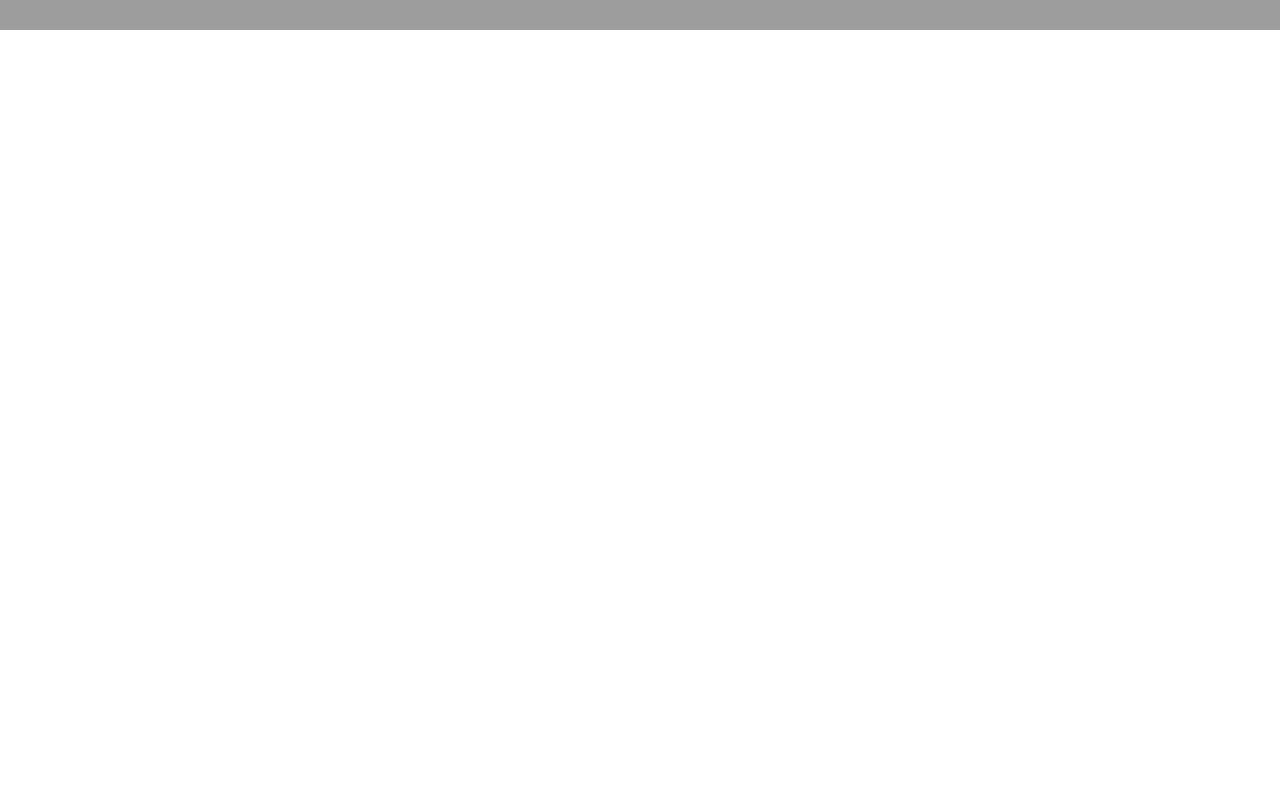
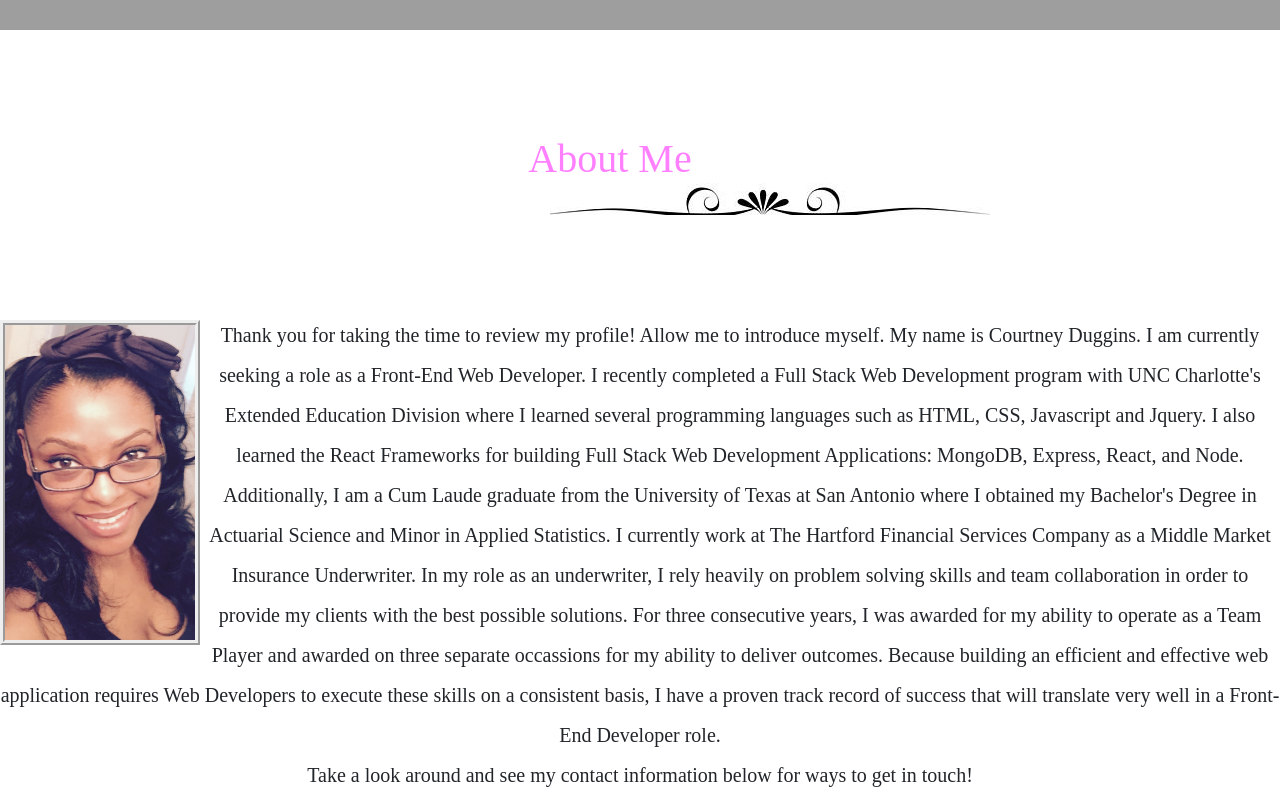
Before and after one commit to courtneyduggins/Final_Portfolio, a React (Create React App) app in the folder portfolio/: page / in a window 1280 px wide. Shown: the part 720-1531 px from the top of the page. Before the commit the page ends 800 px from the top, so only its background shows below. Built offline with nearby package versions, Linux system fonts and the light colour scheme; grey boxes are pictures that could not be loaded.

Commit message:
fixed formating for About page and added profile picture

```diff
--- a/portfolio/src/App.js
+++ b/portfolio/src/App.js
@@ -16,6 +16,7 @@ class App extends Component {
       //  <About/>
       <div className="main">
       <Hero/>
+      <About/>
         {/* <div className="Navigation-bar">
           <Example />
           <div className="Carousel-space">
--- a/portfolio/src/components/jumbotron/jumbotron.css
+++ b/portfolio/src/components/jumbotron/jumbotron.css
@@ -63,7 +63,7 @@ h2, .myTitle {
     font-size: 70px;
     padding-bottom: 10px;
     /* letter-spacing: .10em; */
-    margin: 100px auto 0px 490px;
+    margin: 100px auto 0px 500px;
     overflow: hidden;
     white-space: nowrap;
     border-right: .15em solid transparent;
--- a/portfolio/src/components/navbar/navbar.js
+++ b/portfolio/src/components/navbar/navbar.js
@@ -1,5 +1,6 @@
 import React from 'react';
 // import './navbar.css';
+
 import {
   Collapse,
   Navbar,
--- a/portfolio/src/pages/about.js
+++ b/portfolio/src/pages/about.js
@@ -1,79 +1,79 @@
 import React from "react";
-import { Button, Modal, ModalHeader, ModalBody, ModalFooter } from 'reactstrap';
-// import {AppRegistry, View, Image} from 'react-native';
 
-const imgStyle = {
-    display: 'inline-block',
-    margin: '10px',
-    height: '120px'
 
+const profilePic = require('../images/IMG_0625.jpeg');
+const sectionDivider = require('../images/th.jpg')
+
+const picStyle = {
+  display: 'in-line',
+  height: '325px',
+  width: '200px',
+  float: 'left',
+  marginTop: '185px',
+  borderStyle: 'ridge',
+  borderWidth: '5px'
 }
 
-// const box ={
-//     width: '800px',
-//     height: '900px'
+const title = {
+  color: 'rgb(255, 128, 255)',
+  textAlign: 'center',
+  fontFamily: 'Passion One cursive',
+  // fontSize: '46px',
+  marginTop: '105px',
+  marginRight: '260px',
+  marginBottom: '100px',
+  backgroundImage: 'url(' + sectionDivider + ')',
+  backgroundRepeat: 'no-repeat',
+  backgroundPosition: '550px 40px',
+  // webkitFilter: 'grayscale(100%)',
+  // filter: 'grayscale(100%)'
+}
+const bioStyle = {
+  marginTop: '50px',
+  lineHeight: '2.0',
+  textAlign: 'center',
+  fontFamily: 'Parisienne cursive',
+  fontSize: '20px'
+}
+// const dividerStlye = {
+//   backgroundImage: 'url(' + sectionDivider + ')',
+//   backgroundRepeat: 'no-repeat',
 // }
 
-// .modal-content = {
-//     width: '800.00px',
-//     height: '900.00px'
-// }
 
 class About extends React.Component {
-
-
-
-  constructor(props) {
-    super(props);
-    this.state = {
-      modal: false
-    };
-
-    this.toggle = this.toggle.bind(this);
-  }
-
-  toggle() {
-    this.setState({
-      modal: !this.state.modal
-    });
-  }
 
   render() {
     return (
       <div>
-        <Button color="info" onClick={this.toggle}>{this.props.buttonLabel}</Button>
-        <Modal isOpen={this.state.modal} fade={false} toggle={this.toggle} className={this.props.className} contentClassName='modal-content-lg'>
-          <ModalHeader toggle={this.toggle}>Hello!</ModalHeader>
-                <ModalBody>
+        <div className="profilePic">
+          <img src={profilePic} style={picStyle} alt="profilePic" />
+        </div>
 
-                    <img source={"../images/IMG_0625.jpeg"}  style={imgStyle} alt=""></img>
+        <div className="title" style={title}>
+          <h1> About Me </h1><br></br>
+        </div>
+        {/* <div style={dividerStlye} className ="divider"> </div> */}
+        <div className="bioText" style={bioStyle}>
 
-                    Thank you for taking the time to review my profile!  Allow me to introduce myself.
-                    My name is Courtney Duggins. I am currently seeking a role as a Front-End Web Developer. I recently completed a Full Stack Web Development program with UNC Charlotte's Extended Education Division where I learned several programming languages such as HTML, CSS,
-                    Javascript and Jquery.  I also learned the React Frameworks for building Full Stack Web
-                    Development Applications: MongoDB, Express, React, and Node. <br></br><br></br>
+          <p>Thank you for taking the time to review my profile!   Allow me to introduce myself.
+          My name is Courtney Duggins. I am currently seeking a role as a Front-End Web Developer.
+          I recently completed a Full Stack Web Development program with UNC Charlotte's Extended
+          Education Division where I learned several programming languages such as HTML, CSS,
+          Javascript and Jquery.  I also learned the React Frameworks for building Full Stack Web
+          Development Applications: MongoDB, Express, React, and Node.  Additionally, I am a
+          Cum Laude graduate from the University of Texas at San Antonio where I obtained my
+          Bachelor's Degree in Actuarial Science and Minor in Applied Statistics.  I currently
+          work at The Hartford Financial Services Company as a Middle Market Insurance Underwriter.
+          In my role as an underwriter, I rely heavily on problem solving skills and team collaboration
+          in order to provide my clients with the best possible solutions. For three consecutive years,
+          I was awarded for my ability to operate as a Team Player and  awarded on three separate occassions
+          for my ability to deliver outcomes.  Because building an efficient and effective web application
+          requires Web Developers to execute these skills on a consistent basis, I have a proven track record
+          of success that will translate very well in a Front-End Developer role. <br></br>
+          Take a look around and see my contact information below for ways to get in touch!</p>
 
-                    Additionally, I am a Cum Laude graduate from the University of Texas at San
-                    Antonio where I obtained my Bachelor's Degree in Actuarial Science and Minor
-                    in Applied Statistics.  I currently work at The Hartford Financial Services
-                    Company as a Middle Market Insurance Underwriter. <br></br><br></br>
-
-                    In my role as an underwriter, I rely heavily on problem solving skills
-                    and team collaboration in order to provide my clients with the best possible
-                    solutions. For three consecutive years, I was awarded for my ability to operate
-                    as a Team Player and  awarded on three separate occassions for my ability to
-                    deliver outcomes.  Because building an efficient and effective web application
-                    requires Web Developers to execute these skills on a consistent basis,
-                    I have a proven track record of success that will translate very well in
-                    a Front-End Developer role.<br></br><br></br>
-
-                    Take look around and contact me to get in touch!
-          </ModalBody>
-          <ModalFooter>
-            {/* <Button color="primary" onClick={this.toggle}>Do Something</Button>{' '} */}
-            <Button color="secondary" onClick={this.toggle}>Close</Button>
-          </ModalFooter>
-        </Modal>
+        </div>
       </div>
     );
   }
```
Also changed, not shown: portfolio/src/images/th.jpg (added).
